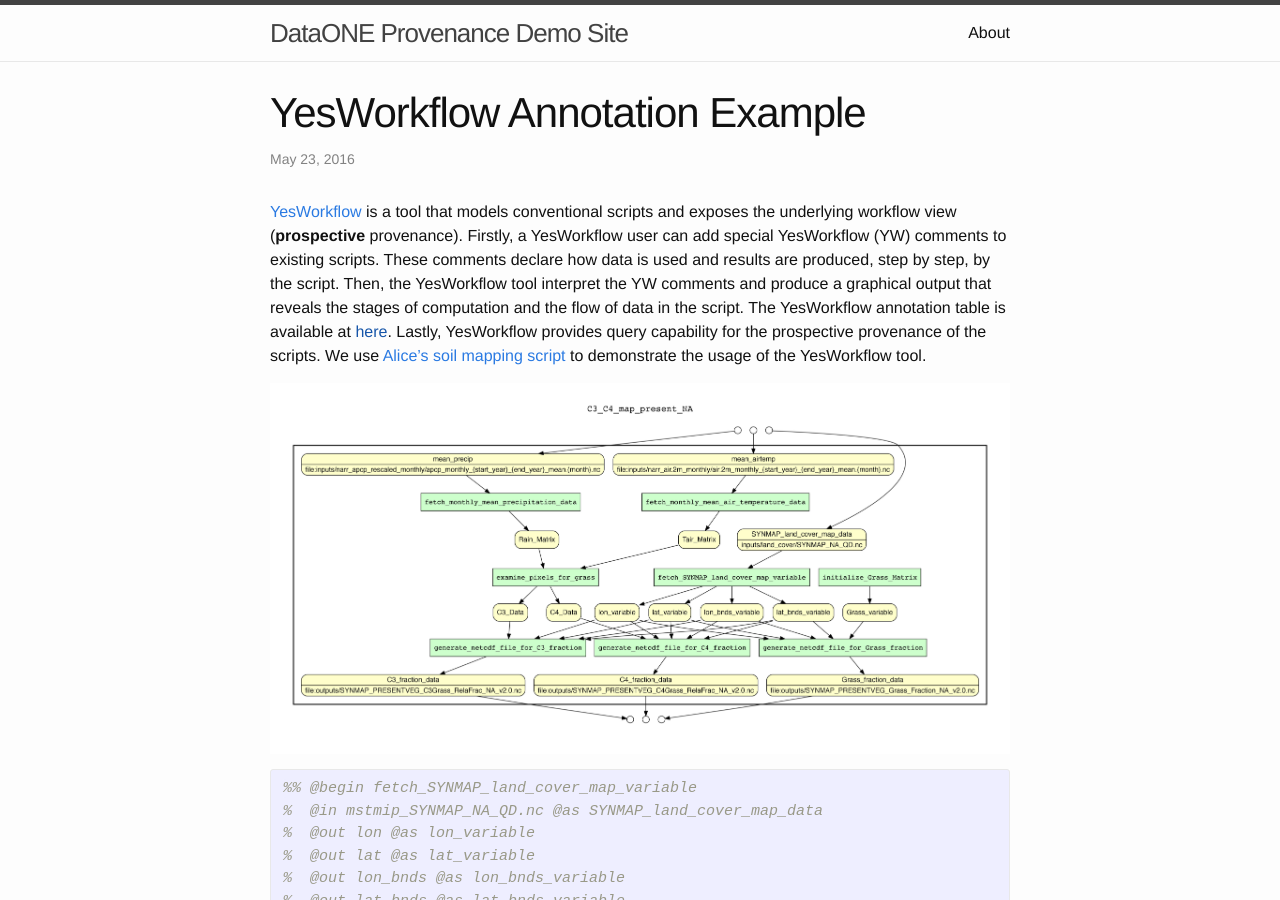
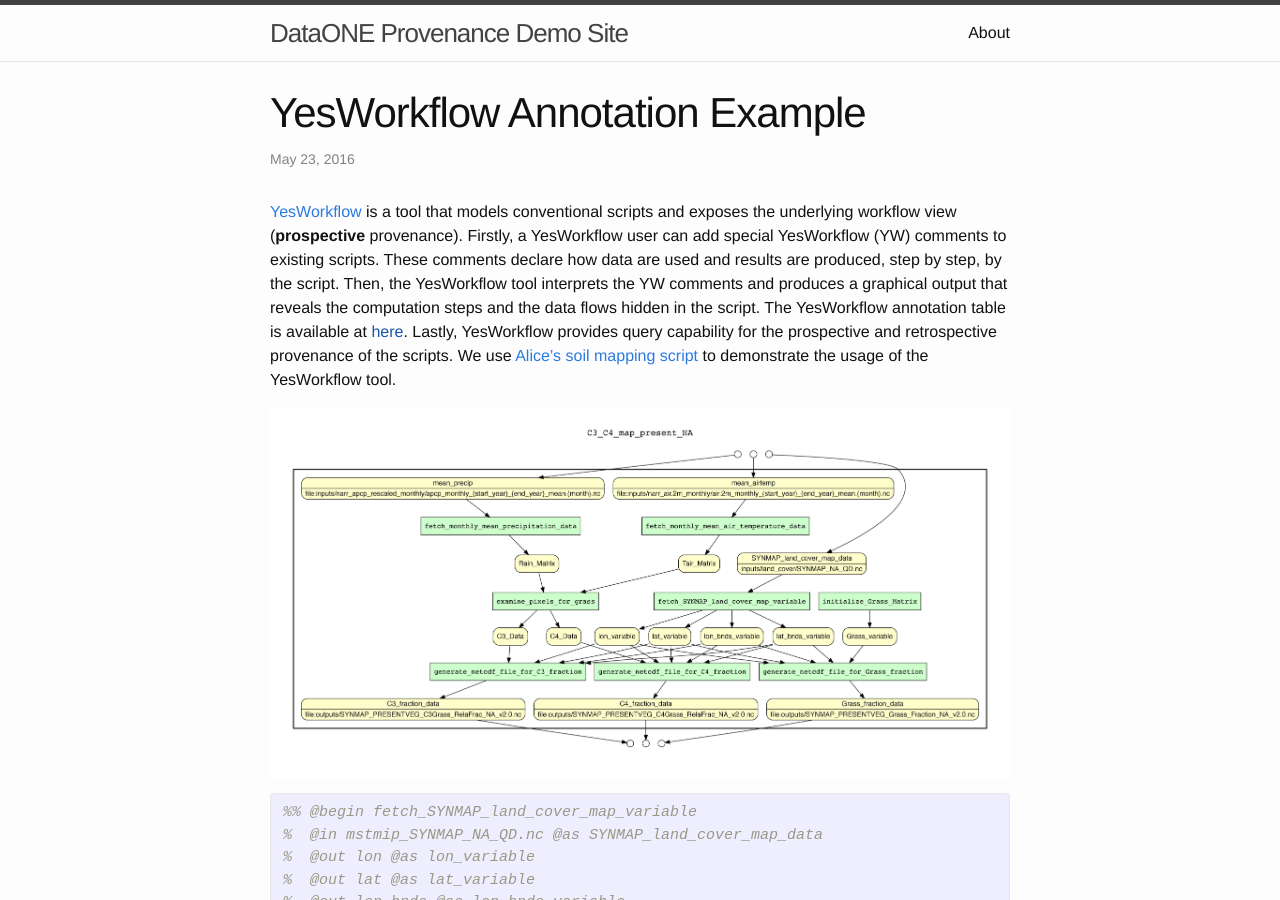
Before and after one commit to DataONEorg/provweek2016-demo, a Jekyll site: the page built from _posts/2016-05-17-YesWorkflow-Annotation-Example.markdown, in a window 1280 px wide and 900 px high. Built offline with Jekyll 4.4.1, drawn with Linux system fonts in a browser that asks for light colours.

```diff
--- a/_posts/2016-05-17-YesWorkflow-Annotation-Example.markdown
+++ b/_posts/2016-05-17-YesWorkflow-Annotation-Example.markdown
@@ -4,7 +4,7 @@
 date:   2016-05-23 12:25:30 -0500
 categories: DataONE provenance
 ---
-[YesWorkflow](https://github.com/yesworkflow-org/yw-prototypes)  is a tool that models conventional scripts and exposes the underlying workflow view (**prospective** provenance). Firstly, a YesWorkflow user can add special YesWorkflow (YW) comments to existing scripts. These comments declare how data is used and results are produced, step by step, by the script. Then, the YesWorkflow tool interpret the YW comments and produce a graphical output that reveals the stages of computation and the flow of data in the script. The YesWorkflow annotation table is available at [here](). Lastly, YesWorkflow provides query capability for the prospective provenance of the scripts. We use [Alice's soil mapping script]({{site.baseurl}}/data/C3_C4_map_present_NA.m) to demonstrate the usage of the YesWorkflow tool.
+[YesWorkflow](https://github.com/yesworkflow-org/yw-prototypes)  is a tool that models conventional scripts and exposes the underlying workflow view (**prospective** provenance). Firstly, a YesWorkflow user can add special YesWorkflow (YW) comments to existing scripts. These comments declare how data are used and results are produced, step by step, by the script. Then, the YesWorkflow tool interprets the YW comments and produces a graphical output that reveals the computation steps and the data flows hidden in the script. The YesWorkflow annotation table is available at [here](). Lastly, YesWorkflow provides query capability for the prospective and retrospective provenance of the scripts. We use [Alice's soil mapping script]({{site.baseurl}}/data/C3_C4_map_present_NA.m) to demonstrate the usage of the YesWorkflow tool.
 
 ![image text]({{site.baseurl}}/img/alice-yw-combined-view.jpg "YesWorkflow-annotation")
 
--- a/_posts/2016-05-17-steps2run-bob-script.markdown
+++ b/_posts/2016-05-17-steps2run-bob-script.markdown
@@ -9,7 +9,7 @@
 three NetCDF output data files which are part of her package, as input to his Grassland
 Water Use Efficiency Analysis script. Having identified the data of interest in the
 Member Node, Bob uses the same public identifier ids to retrieve these data and uses these ids in his own
-code ([GrasslandWUE.m]({{site.baseurl}}/data/GrasslandWUE-yw.m)). Specifically, the `MemberNode:get`(session, id) call, which is available
+code ([GrasslandWUE.m]({{site.baseurl}}/data/GrasslandWUE-yw.m)). Specifically, the **MemberNode:get**(session, id) call, which is available
 from the MATLAB toolbox, not only retrieves Alice’s data package, but it also ensures
 that the download event is recorded as part of a new provenance document, associated
 with Bob’s analysis. Bob then proceeds to operate on the data using the method record( ) just as Alice did, eventually publishing
```
Also changed, not shown: _posts/2016-05-05-installation-matlab-dataone-toolbox.markdown (added, +23 -0 lines).
